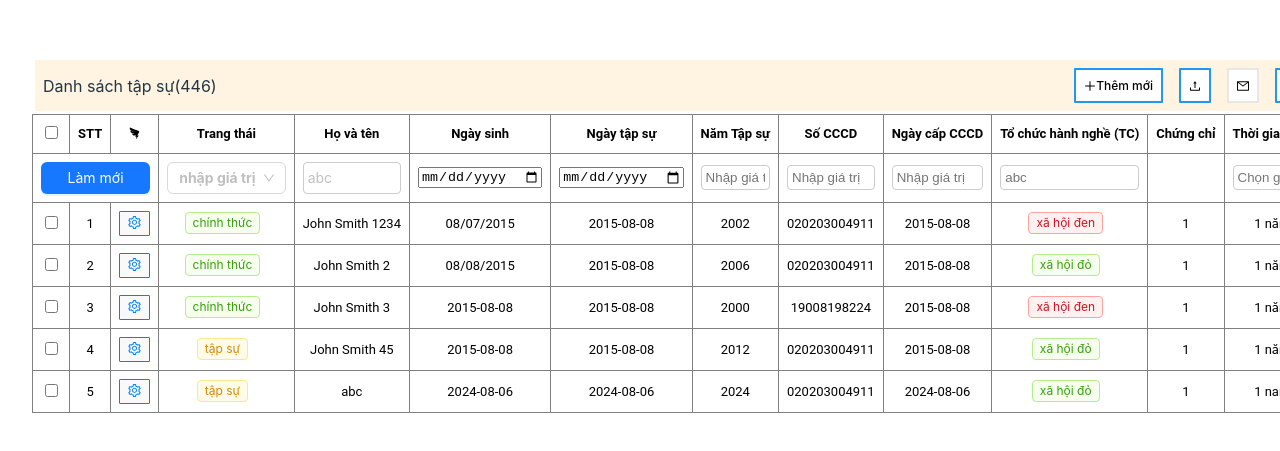
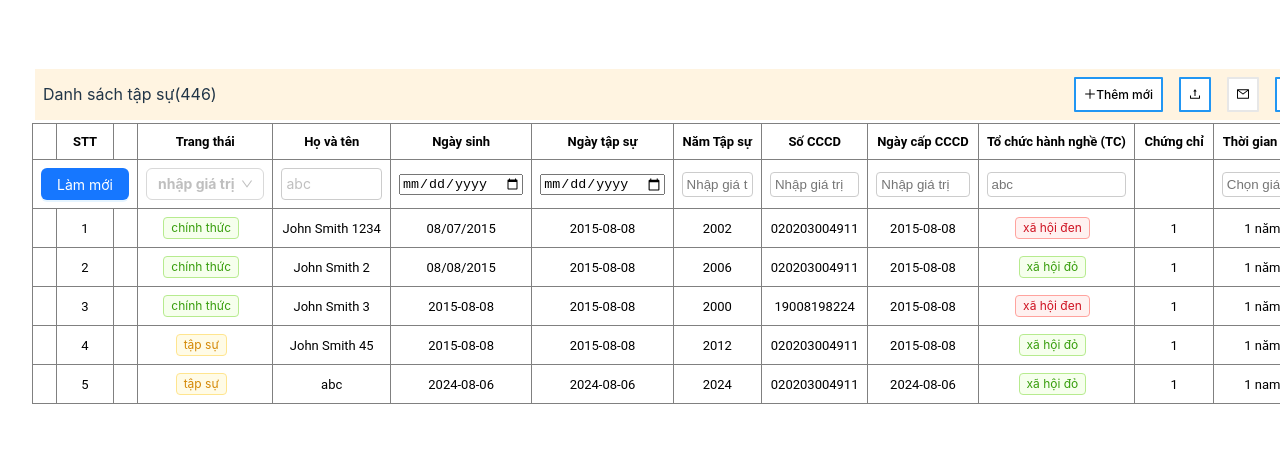
Before and after one commit to nongviettruong12/project_3, a React (Vite) app: page / in a window 1280 px wide. Shown: the part 165-616 px from the top of the page. Built offline with nearby package versions, Linux system fonts and the light colour scheme; data requests are answered from the project's data file.

Commit message:
feat:"select row columns modal"

```diff
--- a/src/components/header/header.jsx
+++ b/src/components/header/header.jsx
@@ -1,4 +1,4 @@
-import React from "react";
+import React, { useState } from "react";
 import "./header.css";
 import {
   MailOutlined,
@@ -7,7 +7,31 @@ import {
   UploadOutlined,
 } from "@ant-design/icons";
 import * as XLSX from "xlsx";
-const HeaderNav = ({dataTable}) => {
+import {message, Checkbox,Modal } from "antd"
+const HeaderNav = ({dataTable, columns, setColumns, onDeleteSelectdRows }) => {
+  const [isModalVisible, setIsModalVisible] = useState(false);
+  const headers = columns.filter(col => !col.hiden).map(col => col.title)
+  const exportData = dataTable.map((data, index) => {
+    const rowData = {
+      STT: index + 1
+    }
+    columns.forEach(col => {
+      if (!col.hiden) {
+        rowData[col.title] = data[col.dataIndex]
+      }
+    })
+    return rowData
+  })
+  const handleSettingClick = () =>{
+    setIsModalVisible(true)
+  }
+  const handleChangeColumns = (checkedValues) =>{
+    const updatedColumns = columns.map(col=>({
+      ...col,
+      hidden: !checkedValues.includes(col.title)
+    }))
+    setColumns(updatedColumns)
+  }
   const handleExport = () => {
     if (dataTable.length === 0) {
       message.warning("Không có dữ liệu để xuất");
@@ -62,14 +86,25 @@ const HeaderNav = ({dataTable}) => {
           <button className="button-header button-primary spacing"onClick={handleExport}>
             <UploadOutlined />
           </button>
-          <button className="button-header button-gray spacing">
+          <button className="button-header button-gray spacing"onClick={onDeleteSelectdRows}>
             <MailOutlined />
           </button>
-          <button className="button-header button-primary spacing">
+          <button className="button-header button-primary spacing"onClick={handleSettingClick}>
             <SettingOutlined />
           </button>
         </div>
       </div>
+      <Modal title='tùy chọn cột'
+            open={isModalVisible}
+            onCancel={() => setIsModalVisible(false)}
+            onOk={() => setIsModalVisible(true)}
+      >
+      <Checkbox.Group
+        options={columns.map(col => col.title)}
+        defaultValue={columns.filter(col=> !col.hidden).map(col=>col.title)}
+        onChange={handleChangeColumns}
+        />
+      </Modal>
     </>
   );
 };
--- a/src/components/table/table.css
+++ b/src/components/table/table.css
@@ -44,4 +44,5 @@ th input[type="text"] {
 }
 .ant-form-item{
     margin-bottom: 0px;
+
 }
--- a/src/components/table/table.jsx
+++ b/src/components/table/table.jsx
@@ -1,18 +1,36 @@
 import React from "react";
 import "./table.css";
 import { DingdingOutlined, SettingOutlined } from "@ant-design/icons";
-import { Tag, Select, Form, Button, Modal,message, Input } from "antd";
+import { Tag, Select, Form, Button, Modal, message, Input } from "antd";
 import { useState, useEffect } from "react";
-import { useNavigate } from "react-router-dom";
 import * as XLSX from "xlsx";
 import HeaderNav from "../header/header";
 const Table = () => {
+  const [dataTable, setDataTable] = useState([]);
+  const [columns, setColumns] = useState([
+    {title: '',dataIndex: 'checkbox',hidden: false},
+    { title: "STT", dataIndex: "STT", hidden: false },
+    {title: '', dataIndex:'logo', hidden: false},
+    { title: "Trang thái", dataIndex: "status", hidden: false },
+    { title: "Họ và tên", dataIndex: "fullName", hidden: false },
+    { title: "Ngày sinh", dataIndex: "birthDay", hidden: false },
+    { title: "Ngày tập sự", dataIndex: "probationDay", hidden: false },
+    { title: "Năm Tập sự", dataIndex: "probationYear", hidden: false },
+    { title: "Số CCCD", dataIndex: "identifyNumber", hidden: false },
+    { title: "Ngày cấp CCCD", dataIndex: "identifyDay", hidden: false },
+    {
+      title: "Tổ chức hành nghề (TC)",
+      dataIndex: "organization",
+      hidden: false,
+    },
+    { title: "Chứng chỉ", dataIndex: "certificate", hidden: false },
+    { title: "Thời gian học", dataIndex: "TimeOfLearning", hidden: false },
+  ]);
   const dataSearch = [
-    {value: 'intern','label': 'tập sự'},
-    {value: 'official','label': 'chính thức'}
-  ]
-  const [dataTable, setDataTable] = useState([]);
-  const navigate = useNavigate();
+    { value: "intern", label: "tập sự" },
+    { value: "official", label: "chính thức" },
+  ];
+
   const handleDelete = (id) => {
     Modal.confirm({
       title: `Bạn có chắc muốn xoá?`,
@@ -46,49 +64,43 @@ const Table = () => {
   }, []);
   return (
     <>
-    <HeaderNav dataTable={dataTable}/>
+      <HeaderNav
+        dataTable={dataTable}
+        columns={columns}
+        setColumns={setColumns}
+      />
       <div className="table-container">
         <table className="config-table">
           <thead>
             <tr className="text-wrap">
-              <th>
-                <input type="checkbox" />
-              </th>
-              <th>STT</th>
-              <th>
-                <DingdingOutlined />
-              </th>
-              <th>Trang thái</th>
-              <th>Họ và tên</th>
-              <th>Ngày sinh</th>
-              <th>Ngày tập sự</th>
-              <th>Năm Tập sự</th>
-              <th>Số CCCD</th>
-              <th>Ngày cấp CCCD</th>
-              <th>Tổ chức hành nghề (TC)</th>
-              <th>Chứng chỉ</th>
-              <th>Thời gian học</th>
+              {columns.map((col, index) =>
+                !col.hidden ? <th key={index}>{col.title}</th> : null
+              )}
+
             </tr>
             <tr className="filters">
-
               <th colSpan={3}>
-                <Button className="spacing-button" type="primary">Làm mới</Button>
+                <Button className="spacing-button" type="primary">
+                  Làm mới
+                </Button>
               </th>
               <th>
+                <Form>
                 <Form.Item name="status">
-                  <Select placeholder='nhập giá trị'>
+                  <Select placeholder="nhập giá trị">
                     {dataSearch.map((data, index) => {
-                      return (
-                        <option key={index}>{data.label}</option>
-                      );
+                      return <option key={index}>{data.label}</option>;
                     })}
                   </Select>
                 </Form.Item>
+                </Form>
               </th>
               <th>
+                <Form>
                 <Form.Item>
-                  <Input placeholder="abc"/>
+                  <Input placeholder="abc" />
                 </Form.Item>
+                </Form>
               </th>
               <th>
                 <input type="date" placeholder="Nhập giá trị" />
@@ -121,30 +133,25 @@ const Table = () => {
             </tr>
           </thead>
           <tbody>
-            {dataTable.map((data, index) => {
-              return (
-                <tr>
-                  <td>
-                    <input type="checkbox" />
-                  </td>
-                  <td>{index + 1}</td>
-                  <td>
-                    <button className="status-btn"onClick={()=>{handleDelete(data.id)}}>
-                      <SettingOutlined />
-
-                    </button>
-                  </td>
+            {dataTable.map((data, index) => (
+              <tr key={data.id}>
+                {!columns[0].hidden && <td>{data.checkbox}</td>}
+                {!columns[1].hidden && <td>{index + 1}</td>}
+                {!columns[2].hidden && <td>{data.logo}</td>}
+                {!columns[3].hidden && (
                   <td>
                     <Tag color={data.status === "intern" ? "gold" : "green"}>
                       {data.status === "intern" ? "tập sự" : "chính thức"}
                     </Tag>
                   </td>
-                  <td>{data.fullName}</td>
-                  <td>{data.birthDay}</td>
-                  <td>{data.probationDay}</td>
-                  <td>{data.probationYear}</td>
-                  <td>{data.identifyNumber}</td>
-                  <td>{data.identifyDay}</td>
+                )}
+                {!columns[4].hidden && <td>{data.fullName}</td>}
+                {!columns[5].hidden && <td>{data.birthDay}</td>}
+                {!columns[6].hidden && <td>{data.probationDay}</td>}
+                {!columns[7].hidden && <td>{data.probationYear}</td>}
+                {!columns[8].hidden && <td>{data.identifyNumber}</td>}
+                {!columns[9].hidden && <td>{data.identifyDay}</td>}
+                {!columns[10].hidden && (
                   <td>
                     <Tag
                       color={data.organization === "black" ? "red" : "green"}
@@ -154,17 +161,16 @@ const Table = () => {
                         : "xã hội đỏ"}
                     </Tag>
                   </td>
-                  <td>{data.certificate}</td>
-                  <td>{data.TimeOfLearning}</td>
-                </tr>
-              );
-            })}
+                )}
+                {!columns[11].hidden && <td>{data.certificate}</td>}
+                {!columns[12].hidden && <td>{data.TimeOfLearning}</td>}
+              </tr>
+            ))}
           </tbody>
         </table>
       </div>
-
     </>
   );
 };
 
-export default Table
+export default Table;
```
